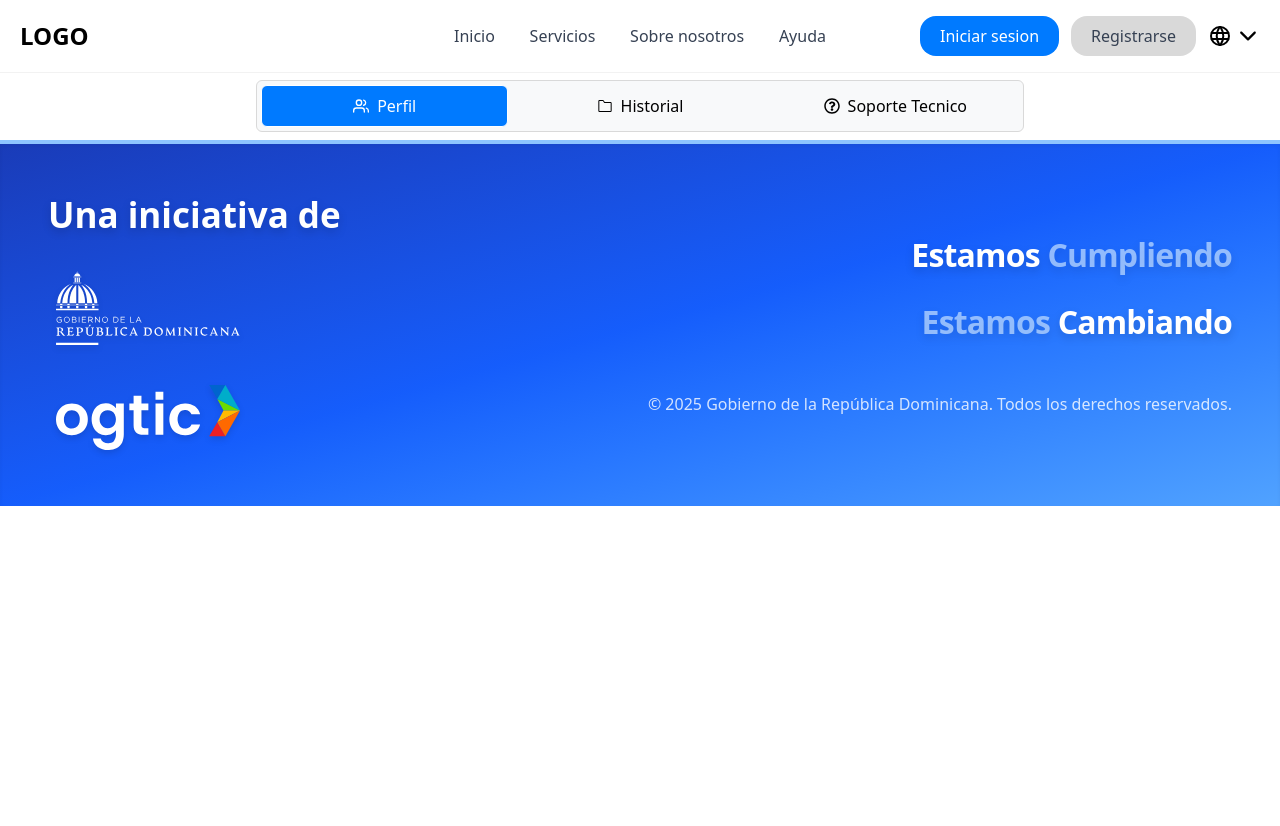
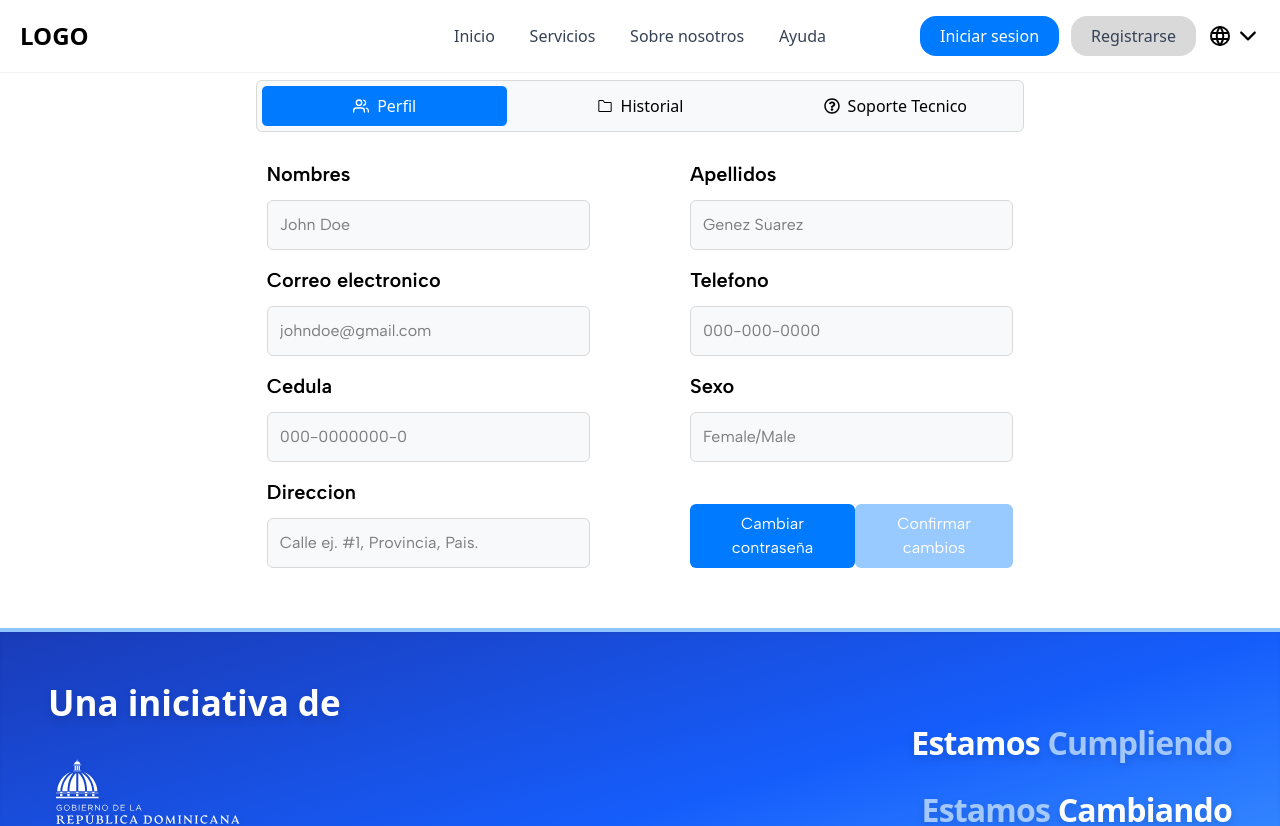
Before and after one commit to Urpirio/s-gob-2025, a Next.js app: page /Perfil in a window 1280 px wide. Shown: the top 826 px of the page. Before the commit the page ends 800 px from the top, so only its background shows below. Built offline with nearby package versions, Linux system fonts and the light colour scheme.

Commit message:
Se optmizo el codigo

```diff
--- a/src/app/Perfil/page.jsx
+++ b/src/app/Perfil/page.jsx
@@ -1,24 +1,15 @@
 'use client';
-import Footer from "../../../components/components - globals/components/Footer";
-import Header from "../../../components/components - globals/components/Header";
-import SectionPerfil from "../../../components/components - perfil/Components/Section - Perfil";
-import SectionTitle from "../../../components/components - perfil/Components/Section - Title";
+import SectionPerfil from "../../../components/components - perfil/Components/Perfil/Section - Perfil";
 import { Albert_Sans } from "next/font/google";
-import { SetMenu } from "../../../components/components - globals/components/Header";
 
 const albertsans = Albert_Sans({
     subsets: ['latin-ext']
-})
+});
 
 export default function page() {
   return (
-    <body onTouchMove={()=>{SetMenu()}}>
-        <Header/>
-        <main className={`${albertsans.className}`}>
-            <SectionTitle/>
+        <main className={`${albertsans.className} w-[70%]`}>
             <SectionPerfil/>
         </main>
-        <Footer/>
-    </body>
   )
-}
+};
```
